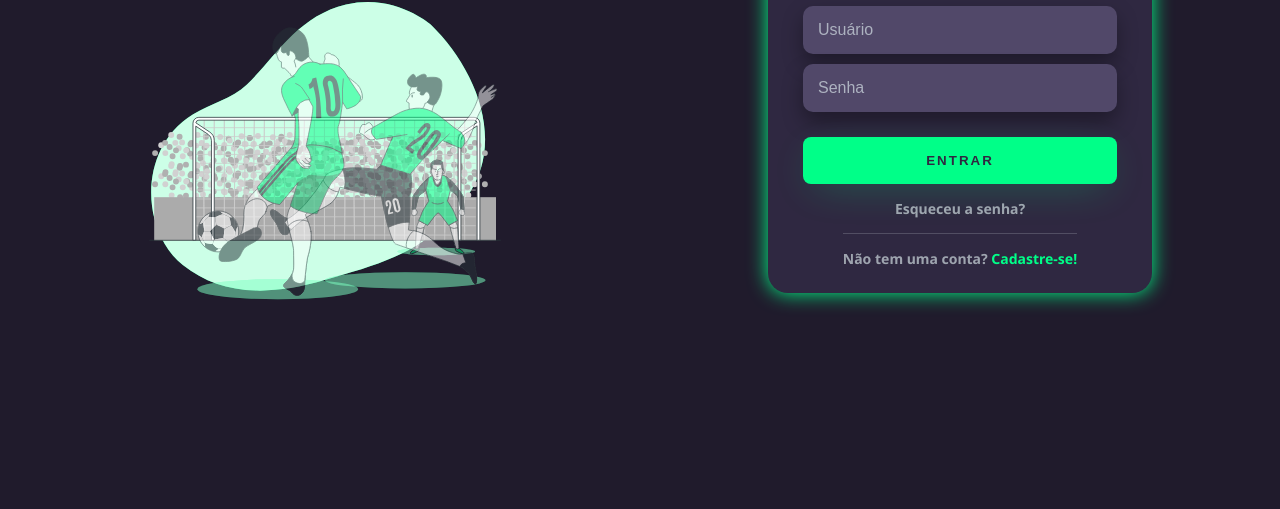
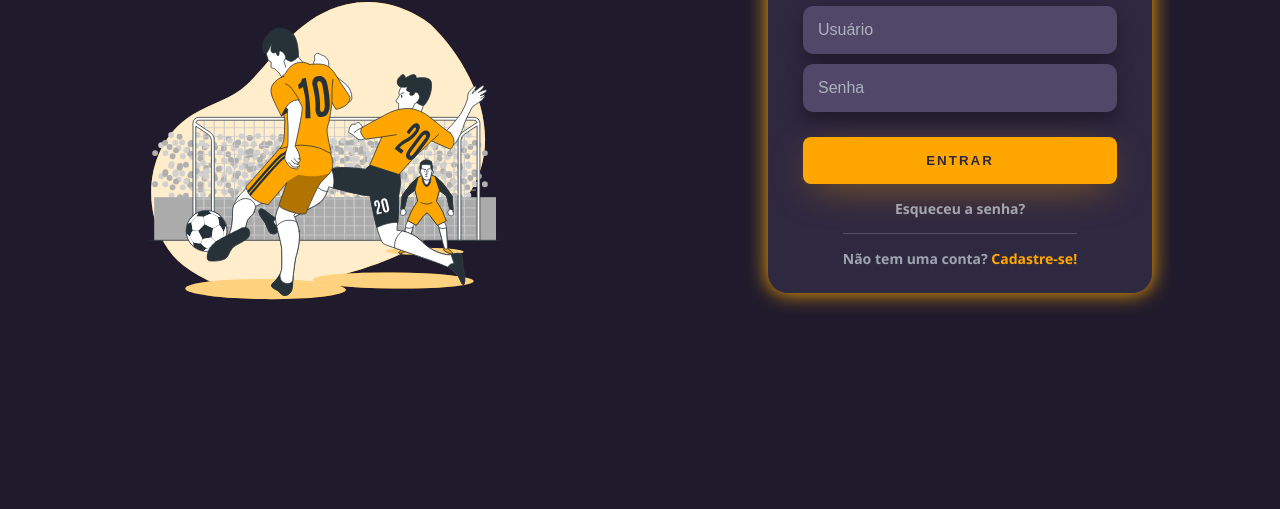
Before and after one commit to MarlonJames99/Login_Football_Game, a plain HTML site: page index.html in a window 1280 px wide. Shown: the part 291-800 px from the top of the page. Drawn offline with Linux system fonts and the light colour scheme.

Commit message:
Alteração na paleta de cores

```diff
--- a/css/styles.css
+++ b/css/styles.css
@@ -11,8 +11,8 @@ body * {
 
 :root {
     --main-font: 'Noto Sans', sans-serif;
-    --main-color: #00ff88;
-    --secondary-tx-color: #77ffc0;
+    --main-color: rgb(255, 166, 0);
+    --secondary-tx-color: rgb(248, 206, 128);
     --terciary-tx-color: #f0ffff94;
     --main-bg-color: #201b2c;
     --box-bg-color: #2f2841;
@@ -123,7 +123,7 @@ main img {
     color: var(--box-bg-color);
     background-color: var(--main-color);
     cursor: pointer;
-    box-shadow: 0px 10px 40px -12px #00ff8052;
+    box-shadow: 0px 10px 40px -12px rgba(255, 166, 0, 0.596);
 }
 
 #lgn-btn:hover {
--- a/index.html
+++ b/index.html
@@ -16,7 +16,7 @@
     <main>
         <section class="left-side">
             <p>Entre,<br>E torne-se o melhor em campo!</p>
-            <img src="/img/animacao_jogadores_futebol.svg" alt="Meninos jogando futebol">
+            <img src="/img/soccer-animate.svg" alt="Meninos jogando futebol">
         </section>
         <section class="right-side">
             <div class="login-box">
```
Also changed, not shown: img/animacao_jogadores_futebol.svg (deleted), img/soccer-animate.svg (added).
